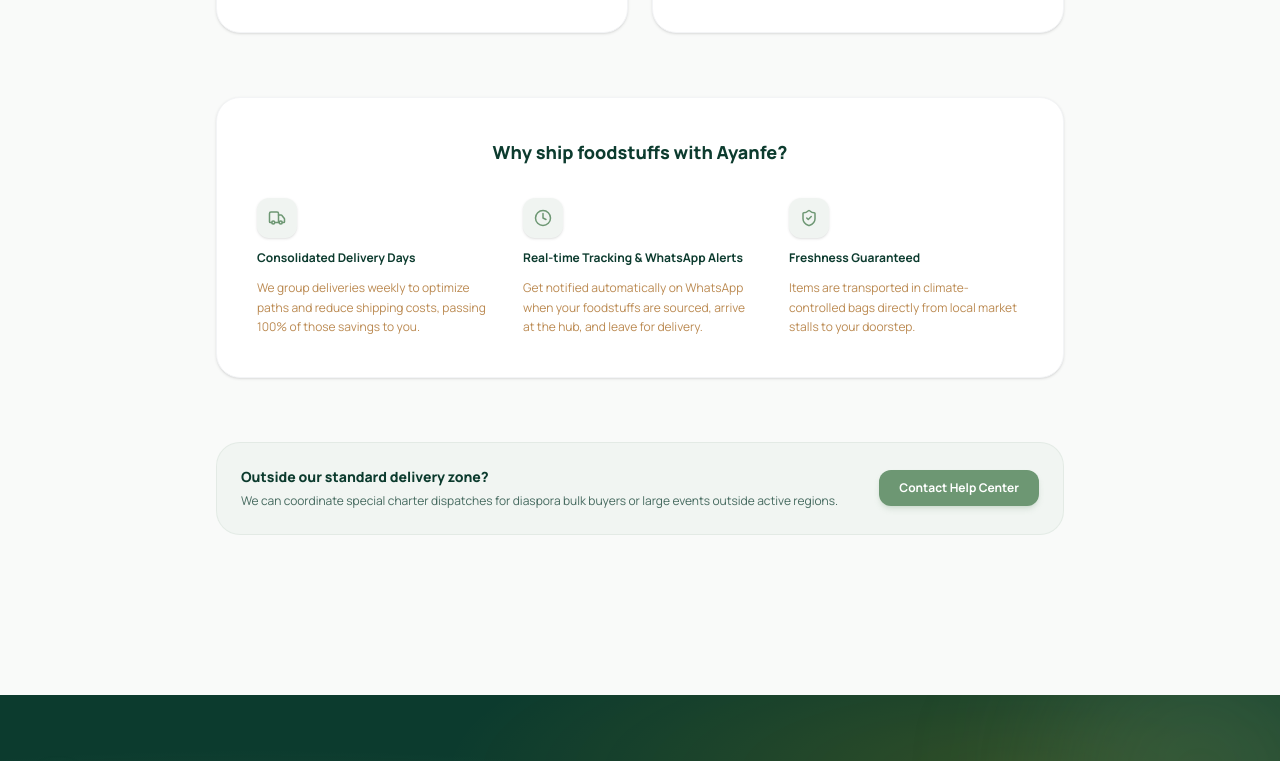
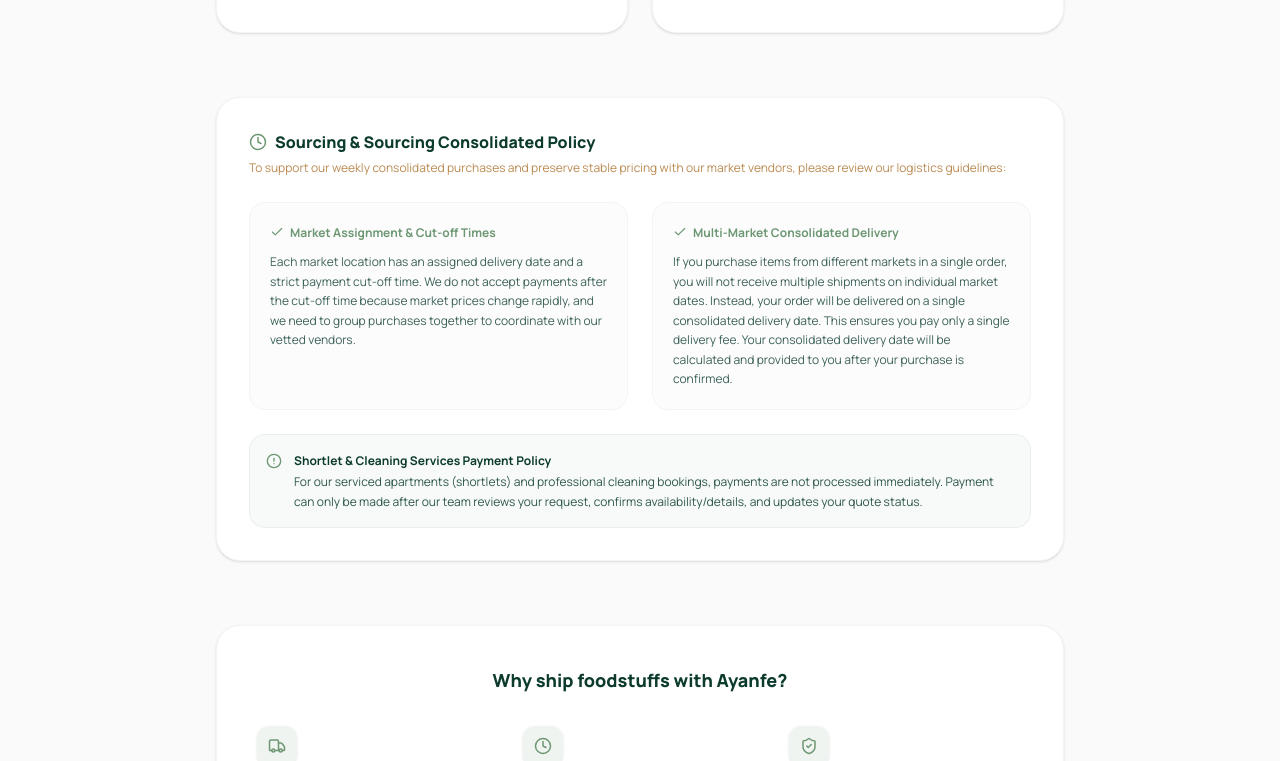
Before and after one commit to Operac/Ayanfehub-frontend, a React (Vite) app: page /delivery-areas in a window 1280 px wide. Shown: the part 869-1630 px from the top of the page. Built offline with nearby package versions, Linux system fonts and the light colour scheme; no server answers.

Commit message:
feat: update About, Delivery Areas, and Help Center pages with new content and policies

```diff
--- a/src/pages/About.tsx
+++ b/src/pages/About.tsx
@@ -27,19 +27,19 @@
 
 const TIMELINE = [
   {
-    year: '2024',
-    title: 'The Seed is Sown',
-    desc: 'Ayanfe was founded with a simple goal: to make shopping from chaotic Lagos markets as easy as clicking a button.'
-  },
-  {
     year: '2025',
-    title: 'Expanding Horizons',
-    desc: 'Expanded our operations to cover 20+ major Lagos markets, onboarding over 500 verified vendors and logistics agents.'
+    title: 'Seed of the Idea',
+    desc: 'The seed of the idea came in 2025, conceptualized to bridge the gap between busy households and local markets.'
   },
   {
     year: '2026',
-    title: 'Ayanfe Hub Era',
-    desc: 'Transitioned to a multi-service platform, adding vetted Artisan bookings, serviced Short-lets, Group Buying, and professional Cleaning.'
+    title: 'Personal Shopping Launch',
+    desc: 'We launched small-sized personal shopping in 2026 to establish trusted quality controls and sourcing networks.'
+  },
+  {
+    year: '2026+',
+    title: 'Active Expansion',
+    desc: 'Now we are expanding our platform to support group buys, artisan bookings, serviced shortlets, and cleaning services.'
   }
 ];
 
@@ -142,7 +142,7 @@
               </span>
               <h2 className="text-2xl md:text-3xl font-black text-ink tracking-tight">How we evolved</h2>
               <p className="text-sm text-muted leading-relaxed">
-                What started as a response to market logistical challenges in Lagos has grown into a comprehensive service directory connecting households with quality care.
+                The seed of the idea came in 2025, and we launched small-sized personal shopping in 2026. Now, we are expanding! Today, we work with just 100+ vetted vendors and have completed over 1,000+ successful deliveries, bringing authentic market products directly to you.
               </p>
             </div>
             <div className="lg:col-span-2 space-y-8 relative before:absolute before:left-6 before:top-4 before:bottom-4 before:w-0.5 before:bg-gray-100">
@@ -182,11 +182,11 @@
               <p className="text-xs text-white/60 uppercase tracking-wider font-semibold mt-1">Markets Scored</p>
             </div>
             <div className="pt-6 md:pt-0">
-              <p className="text-3xl md:text-4xl font-black">500+</p>
+              <p className="text-3xl md:text-4xl font-black">100+</p>
               <p className="text-xs text-white/60 uppercase tracking-wider font-semibold mt-1">Vetted Vendors</p>
             </div>
             <div className="pt-6 md:pt-0">
-              <p className="text-3xl md:text-4xl font-black">10k+</p>
+              <p className="text-3xl md:text-4xl font-black">1,000+</p>
               <p className="text-xs text-white/60 uppercase tracking-wider font-semibold mt-1">Successful Deliveries</p>
             </div>
             <div className="pt-6 md:pt-0">
--- a/src/pages/DeliveryAreas.tsx
+++ b/src/pages/DeliveryAreas.tsx
@@ -1,5 +1,5 @@
 import { motion } from 'framer-motion';
-import { MapPin, Truck, Clock, ShieldCheck } from 'lucide-react';
+import { MapPin, Truck, Clock, ShieldCheck, Check, AlertCircle } from 'lucide-react';
 
 export default function DeliveryAreas() {
   const regions = [
@@ -96,6 +96,48 @@
           </div>
         </div>
 
+        {/* Sourcing & Shipping Schedule Policy */}
+        <div className="bg-white border border-gray-100 rounded-3xl p-6 md:p-8 shadow-sm space-y-6">
+          <div className="space-y-1">
+            <h3 className="text-base font-black text-ink flex items-center gap-2">
+              <Clock className="text-primary" size={18} /> Sourcing & Sourcing Consolidated Policy
+            </h3>
+            <p className="text-xs text-muted leading-relaxed">
+              To support our weekly consolidated purchases and preserve stable pricing with our market vendors, please review our logistics guidelines:
+            </p>
+          </div>
+
+          <div className="grid md:grid-cols-2 gap-6 text-xs text-ink/80 leading-relaxed">
+            <div className="space-y-2.5 p-5 rounded-2xl bg-gray-50/50 border border-gray-100">
+              <h4 className="font-bold text-primary flex items-center gap-1.5">
+                <Check size={14} className="shrink-0" /> Market Assignment & Cut-off Times
+              </h4>
+              <p>
+                Each market location has an assigned delivery date and a strict payment cut-off time. We do not accept payments after the cut-off time because market prices change rapidly, and we need to group purchases together to coordinate with our vetted vendors.
+              </p>
+            </div>
+            <div className="space-y-2.5 p-5 rounded-2xl bg-gray-50/50 border border-gray-100">
+              <h4 className="font-bold text-primary flex items-center gap-1.5">
+                <Check size={14} className="shrink-0" /> Multi-Market Consolidated Delivery
+              </h4>
+              <p>
+                If you purchase items from different markets in a single order, you will not receive multiple shipments on individual market dates. Instead, your order will be delivered on a single consolidated delivery date. This ensures you pay only a single delivery fee. Your consolidated delivery date will be calculated and provided to you after your purchase is confirmed.
+              </p>
+            </div>
+          </div>
+
+          {/* Other Services Policy Banner */}
+          <div className="p-4 bg-primary/5 border border-primary/10 rounded-2xl flex gap-3 text-xs leading-relaxed text-ink/85">
+            <AlertCircle size={16} className="text-primary shrink-0 mt-0.5" />
+            <div>
+              <span className="font-bold text-ink block mb-0.5">Shortlet & Cleaning Services Payment Policy</span>
+              <p>
+                For our serviced apartments (shortlets) and professional cleaning bookings, payments are not processed immediately. Payment can only be made after our team reviews your request, confirms availability/details, and updates your quote status.
+              </p>
+            </div>
+          </div>
+        </div>
+
         {/* Delivery Features Grid */}
         <div className="bg-white border border-gray-100 rounded-3xl p-6 md:p-10 shadow-sm space-y-8">
           <h3 className="text-lg font-black text-ink text-center">Why ship foodstuffs with Ayanfe?</h3>
--- a/src/pages/HelpCenter.tsx
+++ b/src/pages/HelpCenter.tsx
@@ -32,8 +32,16 @@
       a: 'We consolidate orders from various local Lagos markets weekly. By grouping purchases, we source fresh products in bulk directly from vendors, reducing shipping costs and passing those savings to you.'
     },
     {
-      q: 'What is the "Group Buy" feature?',
-      a: 'Group Buy lets multiple customers split the cost of bulk items (like a whole bag of rice or a basket of tomatoes). Once all slots for the item are filled and paid, the item is purchased and distributed to each participant.'
+      q: 'What happens if I buy from different markets?',
+      a: 'If you are buying from different markets, you do not get multiple deliveries. Instead, your items are shipped on a single consolidated date so you pay only one delivery fee instead of many. Your consolidated delivery date will be calculated and given to you after purchase.'
+    },
+    {
+      q: 'What are the market cutoff times for grocery delivery?',
+      a: 'Each market has an assigned delivery date and a strict cut-off time to pay. We do not accept payments after the cut-off time due to market price fluctuations and to ensure we can coordinate our consolidated purchases on time.'
+    },
+    {
+      q: 'When do I pay for shortlet and cleaning bookings?',
+      a: 'For other services like shortlets and cleaning, payment can only be made after booking confirmation. Once our team reviews and confirms availability or details, you will be notified to proceed with payment.'
     },
     {
       q: 'How do I book cleaning services?',
```
